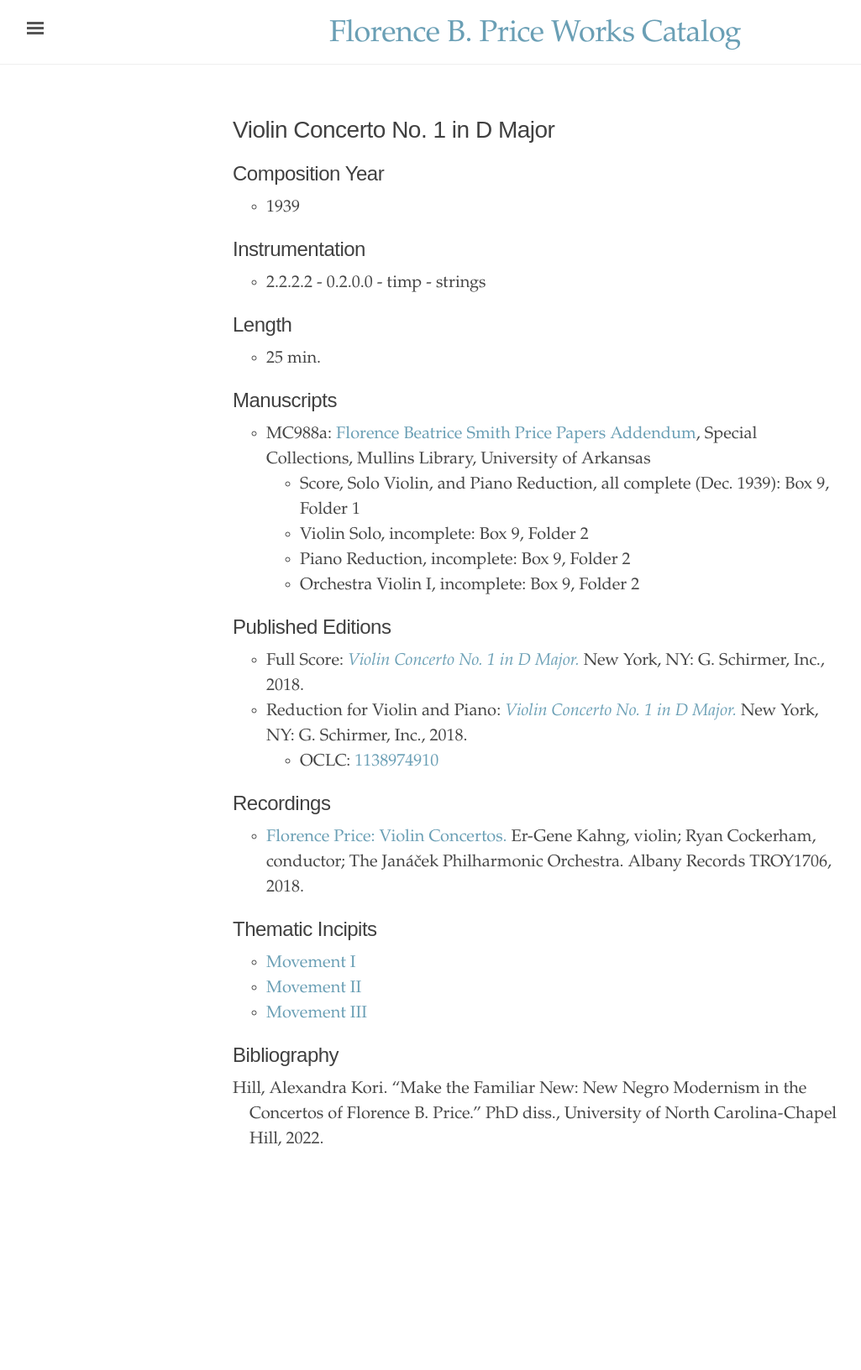
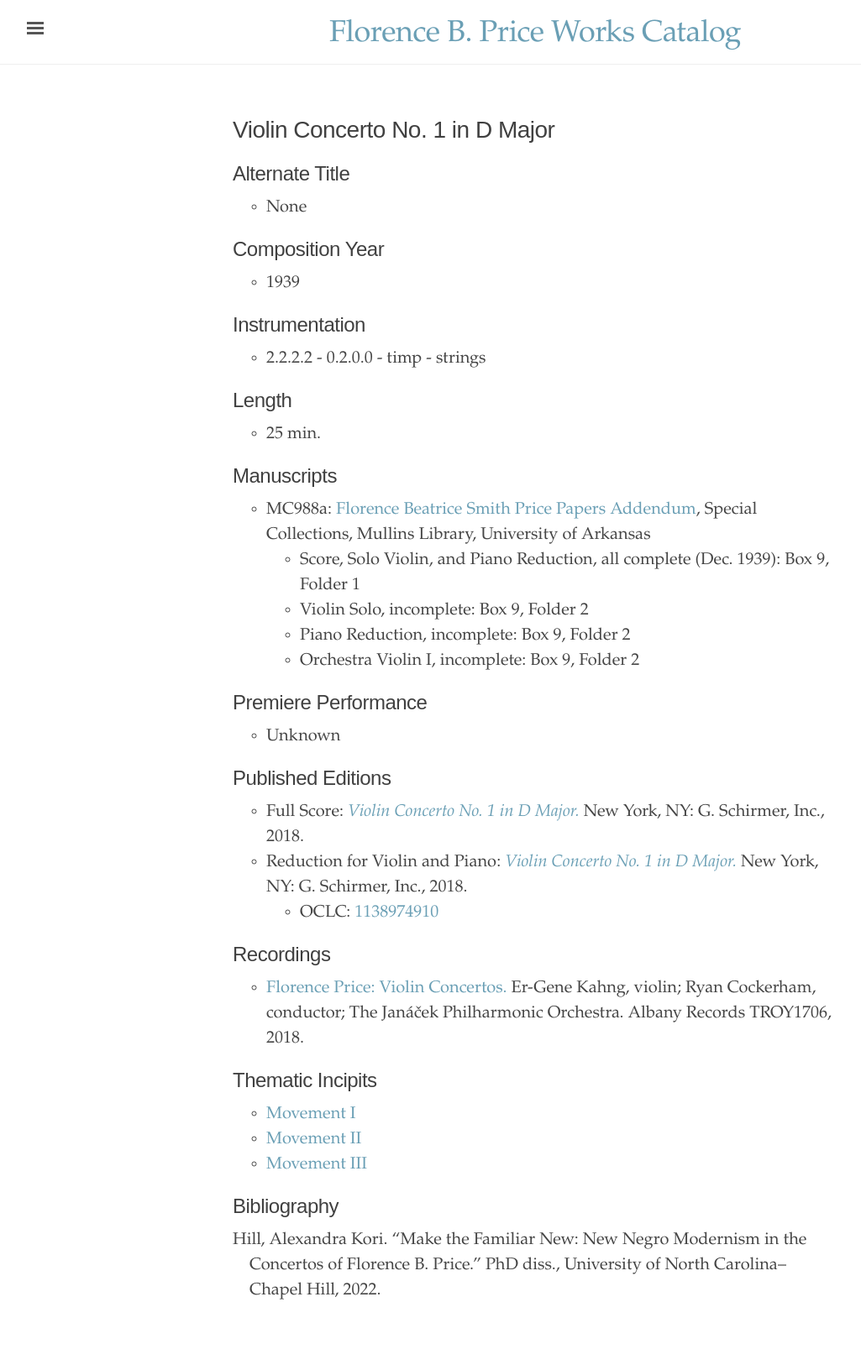
Before and after one commit to dwshadle/florence-price-catalog, a Jekyll site: the page built from _texts/price-violin_concerto_no1.md, in a window 1280 px wide. Shown: the whole page at 84% size, without its empty margins (3-1028 px from the left). Built offline with Jekyll 4.4.1, drawn with Linux system fonts in a browser that asks for light colours; before the commit the page ends 1452 px from its top, so only the background shows below that.

Commit message:
Update price-violin_concerto_no1.md

```diff
--- a/_texts/price-violin_concerto_no1.md
+++ b/_texts/price-violin_concerto_no1.md
@@ -5,6 +5,9 @@ author: Price, Florence B.
 inst: orch-inst
 permalink: /price-violin-concerto-no1/
 ---
+
+## Alternate Title
+- None
 
 ## Composition Year
 - 1939
@@ -22,6 +25,9 @@ permalink: /price-violin-concerto-no1/
     * Piano Reduction, incomplete: Box 9, Folder 2
     * Orchestra Violin I, incomplete: Box 9, Folder 2
 
+## Premiere Performance
+- Unknown
+
 ## Published Editions
 - Full Score: <a href="https://www.wisemusicclassical.com/work/58910/Violin-Concerto-No-1--Florence-Price/" target="_blank">*Violin Concerto No. 1 in D Major.*</a> New York, NY: G. Schirmer, Inc., 2018.
 - Reduction for Violin and Piano: <a href="https://classicalondemand.com/price-violin-concerto-no-1-3468.html" target="_blank">*Violin Concerto No. 1 in D Major.*</a> New York, NY: G. Schirmer, Inc., 2018.
@@ -36,5 +42,5 @@ permalink: /price-violin-concerto-no1/
 - [Movement III](https://dwshadle.github.io/test/price-violin-concerto-no1/mvt3)
 
 ## Bibliography
-1. Hill, Alexandra Kori. "Make the Familiar New: New Negro Modernism in the Concertos of Florence B. Price." PhD diss., University of North Carolina-Chapel Hill, 2022.
+1. Hill, Alexandra Kori. "Make the Familiar New: New Negro Modernism in the Concertos of Florence B. Price." PhD diss., University of North Carolina&ndash;Chapel Hill, 2022.
 {:.bibliography}
```
